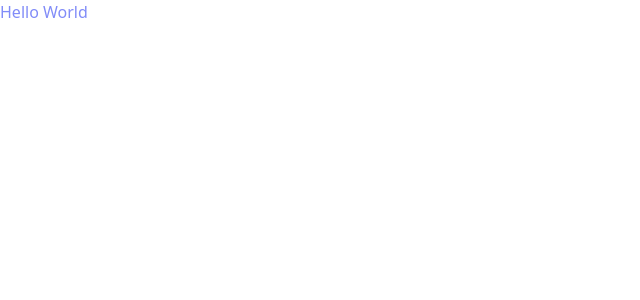
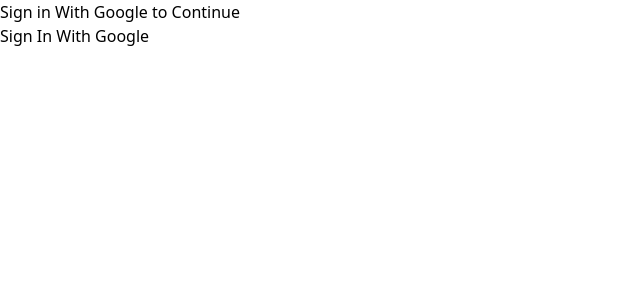
Before and after one commit to liamhowatt34/React-Firebase-Expense-Tracker, a React (Vite) app: page / in a window 1280 px wide. Shown: the top 300 px of the page, without its empty margins (0-640 px from the left). Built offline with nearby package versions, Linux system fonts and the light colour scheme.

Commit message:
Added basic auth functionality

```diff
--- a/src/App.tsx
+++ b/src/App.tsx
@@ -1,7 +1,16 @@
+import { BrowserRouter as Router, Route, Routes } from "react-router-dom";
+import Auth from "./pages/auth/Auth";
+import ExpenseTracker from "./pages/expense-tracker/ExpenseTracker";
+
 function App() {
   return (
     <>
-      <div className="text-indigo-400">Hello World</div>
+      <Router>
+        <Routes>
+          <Route path="/" element={<Auth />} />
+          <Route path="/expense-tracker" element={<ExpenseTracker />} />
+        </Routes>
+      </Router>
     </>
   );
 }
--- a/src/config/firebase-config.ts
+++ b/src/config/firebase-config.ts
@@ -1,8 +1,8 @@
 // src/firebaseConfig.ts
 import { initializeApp } from "firebase/app";
-import { getAuth } from "firebase/auth";
+import { getAuth, GoogleAuthProvider } from "firebase/auth";
 import { getFirestore } from "firebase/firestore";
-import { getAnalytics } from "firebase/analytics";
+// import { getAnalytics } from "firebase/analytics";
 
 const firebaseConfig = {
   apiKey: "AIzaSyBl7oF1ZRg7BhNk5Co36va2LB3o9UB83OE",
@@ -16,8 +16,9 @@
 
 // Initialize Firebase
 const app = initializeApp(firebaseConfig);
-const analytics = getAnalytics(app);
+// const analytics = getAnalytics(app);
 
 // Initialize Firebase Authentication and Firestore
 export const auth = getAuth(app);
 export const db = getFirestore(app);
+export const provider = new GoogleAuthProvider();
--- /dev/null
+++ b/src/pages/auth/Auth.tsx
@@ -0,0 +1,31 @@
+import { auth, provider } from "../../config/firebase-config";
+import { signInWithPopup } from "firebase/auth";
+import { useNavigate } from "react-router-dom";
+
+function Auth() {
+  const navigate = useNavigate();
+
+  const signInWithGoogle = async () => {
+    const results = await signInWithPopup(auth, provider);
+    const authInfo = {
+      userID: results.user.uid,
+      name: results.user.displayName,
+      profilePhoto: results.user.photoURL,
+      isAuth: true,
+    };
+    localStorage.setItem("auth", JSON.stringify(authInfo));
+    navigate("/expense-tracker");
+  };
+
+  return (
+    <div className="">
+      <p>Sign in With Google to Continue</p>
+      <button className="" onClick={signInWithGoogle}>
+        {" "}
+        Sign In With Google
+      </button>
+    </div>
+  );
+}
+
+export default Auth;
--- /dev/null
+++ b/src/pages/expense-tracker/ExpenseTracker.tsx
@@ -0,0 +1,5 @@
+function ExpenseTracker() {
+  return <div>ExpenseTracker</div>;
+}
+
+export default ExpenseTracker;
```
